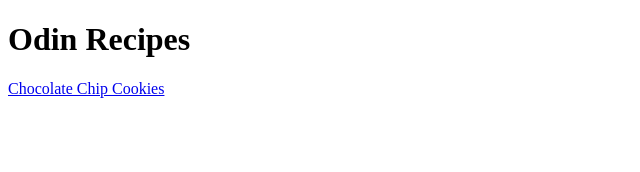
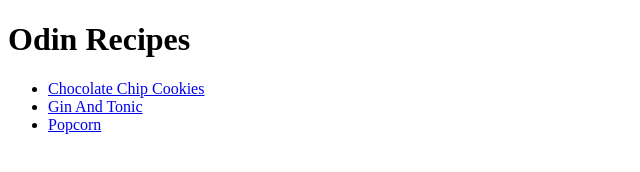
Before and after one commit to AHHatton/odin-recipes, a plain HTML site: page index.html in a window 1280 px wide. Shown: the whole page, without its empty margins (0-640 px from the left). Drawn offline with Linux system fonts and the light colour scheme.

Commit message:
Added files referenced in previous commit

```diff
--- a/index.html
+++ b/index.html
@@ -7,7 +7,10 @@
 
     <body>
         <h1>Odin Recipes</h1>
-        <a href="recipes/ChocolateChip.html">Chocolate Chip Cookies</a>
-
+        <ul>
+            <li><a href="recipes/ChocolateChip.html">Chocolate Chip Cookies</a></li>
+            <li><a href="recipes/GinAndTonic.html">Gin And Tonic</a></li>
+            <li><a href="recipes/Popcorn.html">Popcorn</a></li>
+        </ul>
     </body>
 </html>
```
Also changed, not shown: images/gandt.jpeg (added), images/popcorn.jpeg (added), 1 other file.
